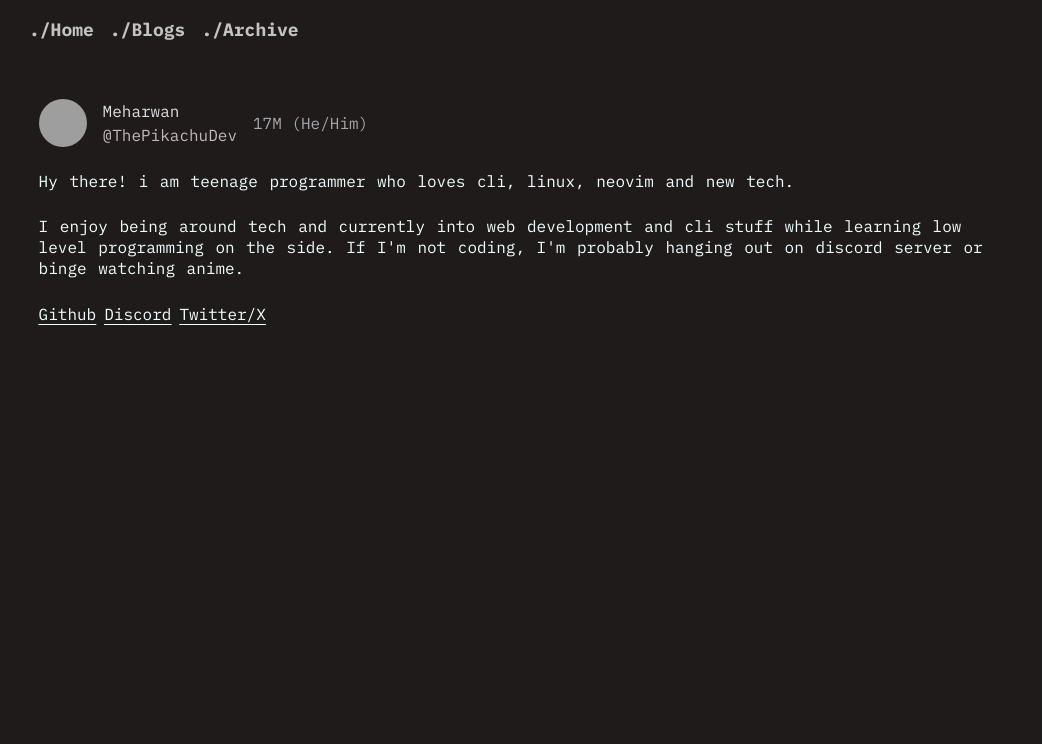
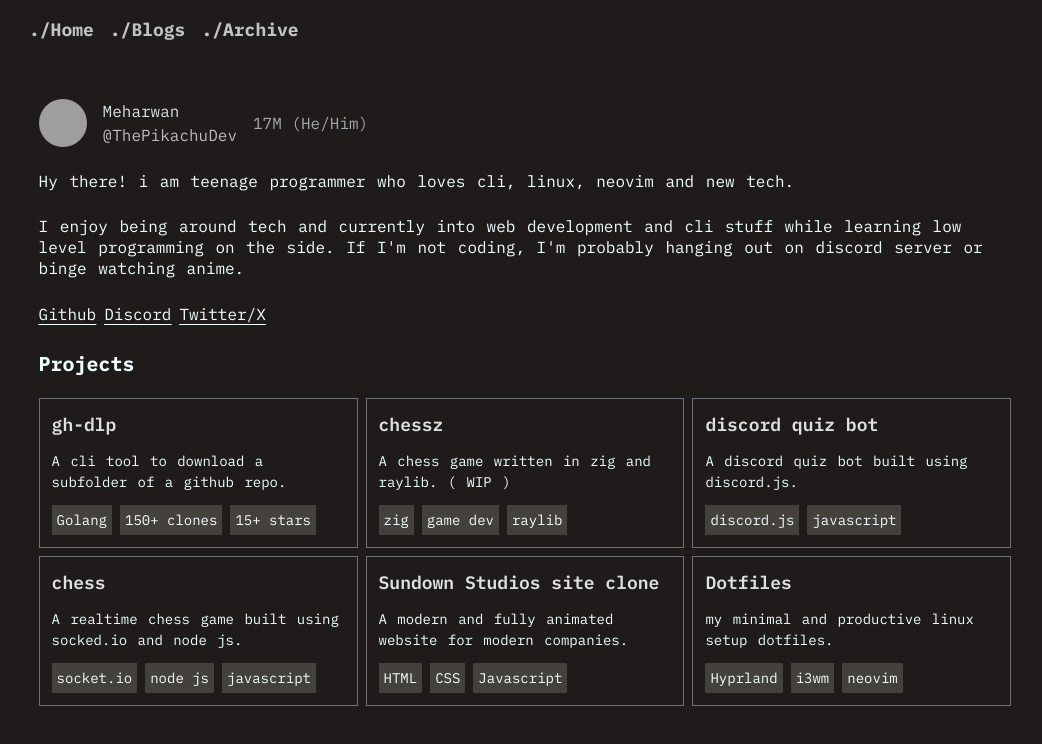
Before and after one commit to ThePikachuDev/portfolio-site-v2, a SvelteKit app: page / in a window 1280 px wide. Shown: the top 744 px of the page, without its empty margins (19-1061 px from the left). Built offline with nearby package versions, Linux system fonts and the light colour scheme; grey boxes are pictures that could not be loaded.

Commit message:
added a projects grid section

```diff
--- a/src/routes/+page.svelte
+++ b/src/routes/+page.svelte
@@ -48,13 +48,147 @@
         </div>
 
         <br />
-        <!-- <div class="projectsPage"> -->
-        <!--     <h1 class="text-2xl font-bold">Projects</h1> -->
-        <!---->
-        <!--     <div class="projectContainer pt-10 mt-5"> -->
-        <!--         <div class="projectItem w-60 h-40 bg-zinc-500"></div> -->
-        <!--     </div> -->
-        <!-- </div> -->
+        <div class="projectsPage">
+            <h1 class="text-xl font-bold">Projects</h1>
+
+            <div
+                class="projectContainer mt-5 grid grid-cols-1 sm:grid-cols-1 md:grid-cols-2 lg:grid-cols-3 gap-2"
+            >
+                <a
+                    target="_blank"
+                    href="https://github.com/ThepikachuDev/gh-dlp"
+                    class="projectItem h-fit p-3 flex flex-col gap-3 border-1 border-zinc-500 hover:border-2"
+                >
+                    <h2 class="text-lg font-semibold">gh-dlp</h2>
+                    <p class="text-sm">
+                        A cli tool to download a subfolder of a github repo.
+                    </p>
+                    <div class="techContainer flex gap-2">
+                        <div class="bg-stone-700 p-[5px] text-sm font-md">
+                            Golang
+                        </div>
+
+                        <div class="bg-stone-700 p-[5px] text-sm font-md">
+                            150+ clones
+                        </div>
+
+                        <div class="bg-stone-700 p-[5px] text-sm font-md">
+                            15+ stars
+                        </div>
+                    </div>
+                </a>
+                <a
+                    target="_blank"
+                    href="https://github.com/ThePikachuDev/chessz"
+                    class="projectItem h-fit p-3 flex flex-col gap-3 border-1 border-zinc-500 hover:border-2"
+                >
+                    <h2 class="text-lg font-semibold">chessz</h2>
+                    <p class="text-sm">
+                        A chess game written in zig and raylib. ( WIP )
+                    </p>
+                    <div class="techContainer flex gap-2">
+                        <div class="bg-stone-700 p-[5px] text-sm font-md">
+                            zig
+                        </div>
+                        <div class="bg-stone-700 p-[5px] text-sm font-md">
+                            game dev
+                        </div>
+
+                        <div class="bg-stone-700 p-[5px] text-sm font-md">
+                            raylib
+                        </div>
+                    </div>
+                </a>
+                <a
+                    target="_blank"
+                    href="https://github.com/ThePikachuDev/Discord-bot"
+                    class="projectItem h-fit p-3 flex flex-col gap-3 border-1 border-zinc-500 hover:border-2"
+                >
+                    <h2 class="text-lg font-semibold">discord quiz bot</h2>
+                    <p class="text-sm">
+                        A discord quiz bot built using discord.js.
+                    </p>
+                    <div class="techContainer flex gap-2">
+                        <div class="bg-stone-700 p-[5px] text-sm font-md">
+                            discord.js
+                        </div>
+
+                        <div class="bg-stone-700 p-[5px] text-sm font-md">
+                            javascript
+                        </div>
+                    </div>
+                </a>
+                <a
+                    target="_blank"
+                    href="https://github.com/ThePikachuDev/Chess-Project"
+                    class="projectItem h-fit p-3 flex flex-col gap-3 border-1 border-zinc-500 hover:border-2"
+                >
+                    <h2 class="text-lg font-semibold">chess</h2>
+                    <p class="text-sm">
+                        A realtime chess game built using socked.io and node js.
+                    </p>
+                    <div class="techContainer flex gap-2">
+                        <div class="bg-stone-700 p-[5px] text-sm font-md">
+                            socket.io
+                        </div>
+                        <div class="bg-stone-700 p-[5px] text-sm font-md">
+                            node js
+                        </div>
+                        <div class="bg-stone-700 p-[5px] text-sm font-md">
+                            javascript
+                        </div>
+                    </div>
+                </a>
+
+                <a
+                    target="_blank"
+                    href="https://github.com/ThePikachuDev/sundown-Studios"
+                    class="projectItem h-fit p-3 flex flex-col gap-3 border-1 border-zinc-500 hover:border-2"
+                >
+                    <h2 class="text-lg font-semibold">
+                        Sundown Studios site clone
+                    </h2>
+                    <p class="text-sm">
+                        A modern and fully animated website for modern
+                        companies.
+                    </p>
+                    <div class="techContainer flex gap-2">
+                        <div class="bg-stone-700 p-[5px] text-sm font-md">
+                            HTML
+                        </div>
+                        <div class="bg-stone-700 p-[5px] text-sm font-md">
+                            CSS
+                        </div>
+
+                        <div class="bg-stone-700 p-[5px] text-sm font-md">
+                            Javascript
+                        </div>
+                    </div>
+                </a>
+                <a
+                    target="_blank"
+                    href="https://github.com/ThePikachuDev/dotfiles"
+                    class="projectItem h-fit p-3 flex flex-col gap-3 border-1 border-zinc-500 hover:border-2"
+                >
+                    <h2 class="text-lg font-semibold">Dotfiles</h2>
+                    <p class="text-sm">
+                        my minimal and productive linux setup dotfiles.
+                    </p>
+                    <div class="techContainer flex gap-2">
+                        <div class="bg-stone-700 p-[5px] text-sm font-md">
+                            Hyprland
+                        </div>
+                        <div class="bg-stone-700 p-[5px] text-sm font-md">
+                            i3wm
+                        </div>
+
+                        <div class="bg-stone-700 p-[5px] text-sm font-md">
+                            neovim
+                        </div>
+                    </div>
+                </a>
+            </div>
+        </div>
     </span>
 </main>
 
@@ -67,7 +201,6 @@
         /* justify-content: center; */
         position: relative;
         width: 100vw;
-        height: calc(100vh - 5rem);
     }
 
     /* .underline_text { */
@@ -171,8 +304,8 @@
     }
 
     :global(*) {
-        margin: 0;
-        padding: 0;
+        /* margin: 0; */
+        /* padding: 0; */
         box-sizing: border-box;
         font-family: "IBM Plex Mono", monospace;
         font-style: normal;
```
Also changed, not shown: 1 other file (tests, documents, lock files or other folders).
